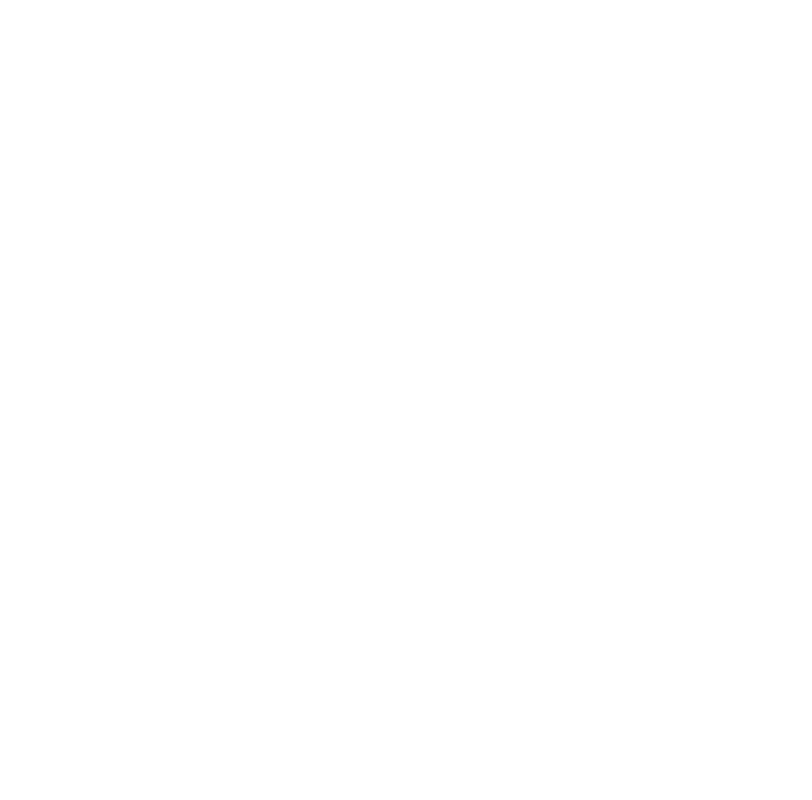
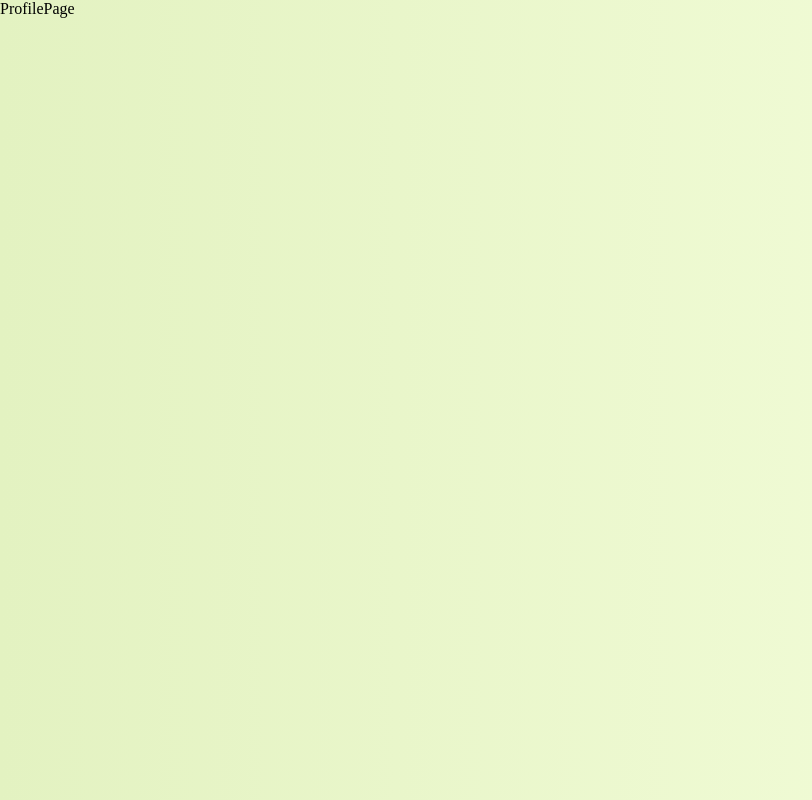
Before and after one commit to natko22/pet-project-frontend, a React (Create React App) app: page /profile in a window 1280 px wide. Before the commit this address had no page. Shown: the whole page, without its empty margins (0-812 px from the left). Built offline with nearby package versions, Linux system fonts and the light colour scheme.

Commit message:
added profile page

```diff
--- a/src/App.js
+++ b/src/App.js
@@ -2,6 +2,7 @@
 import { Routes, Route } from "react-router-dom";
 import SignupPage from "./pages/SignupPage";
 import LoginPage from "./pages/LoginPage.jsx";
+import ProfilePage from "./pages/ProfilePage";
 
 function App() {
   return (
@@ -9,6 +10,7 @@
       <Routes>
         <Route path="/signup" element={<SignupPage />} />
         <Route path="/login" element={<LoginPage />} />
+        <Route path="/profile" element={<ProfilePage />} />
       </Routes>
     </div>
   );
--- a/src/pages/LoginPage.jsx
+++ b/src/pages/LoginPage.jsx
@@ -33,7 +33,7 @@
 
         storeToken(response.data.authToken);
         authenticateUser();
-        navigate("/");
+        navigate("/profile");
       })
       .catch((error) => {
         const errorDescription = error.response.data.message;
--- /dev/null
+++ b/src/pages/ProfilePage.jsx
@@ -0,0 +1,7 @@
+import React from "react";
+
+function ProfilePage() {
+  return <div>ProfilePage</div>;
+}
+
+export default ProfilePage;
```
